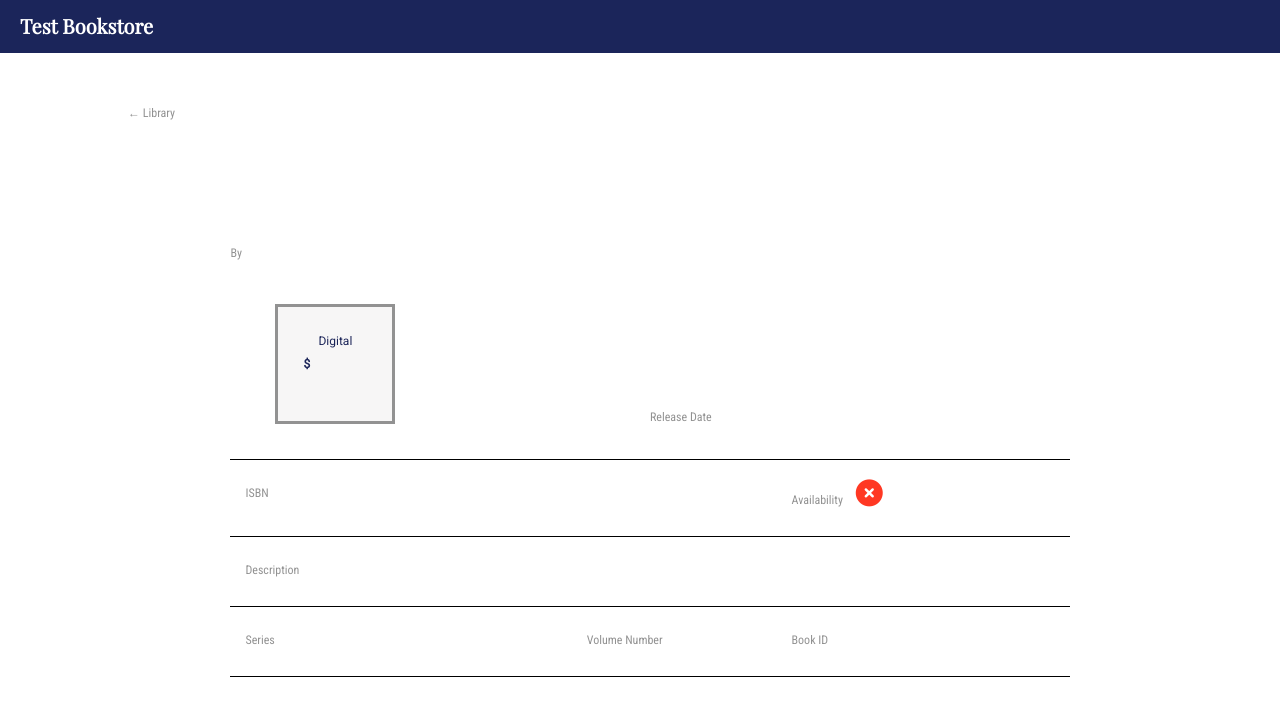
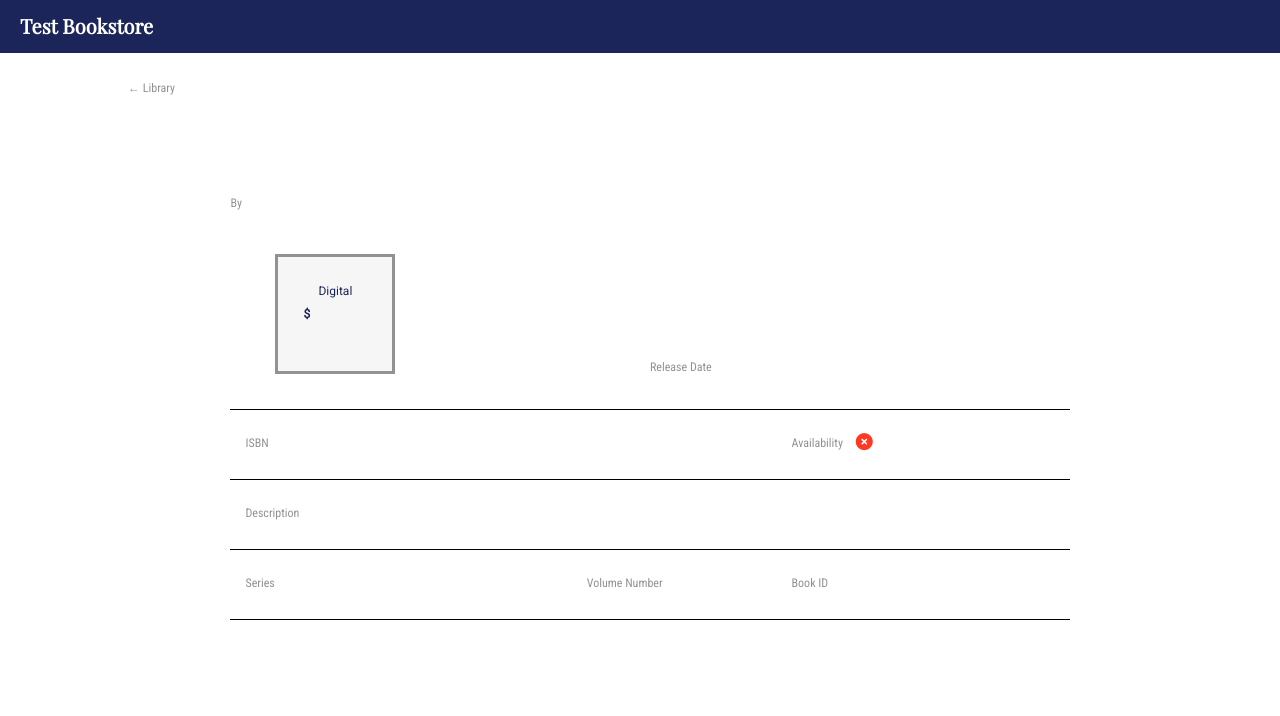
Before and after one commit to B1Dobbs/test_bookstore_d2d, a Django app: template test_bookstore_app/templates/book_detail.html in a window 1280 px wide. Shown: the top 716 px of the page. Run offline with Django 3.2, Linux system fonts and the light colour scheme; the template is opened without the code that fills it, so the values that code supplies are empty; data comes from the database, SQL or seed files in the repository; some libraries are stand-ins or nearby versions.

Commit message:
updated check and x size. Minor spacing changes

```diff
--- a/test_bookstore_app/static/book_detail.css
+++ b/test_bookstore_app/static/book_detail.css
@@ -34,7 +34,7 @@ hr {
 
 .details-block {
     width: 80%;
-    padding-top: 50px;
+    padding-top: 25px;
     margin: auto;
     margin-top: 50px;
     display: block;
@@ -126,13 +126,13 @@ button:hover {
 
 .check {
     color: #92d36e;
-    font-size: 27px;
+    font-size: 17px;
     vertical-align: text-bottom;
 }
 
 .x-mark {
     color: #ff3823;
-    font-size: 27px;
+    font-size: 17px;
     vertical-align: text-bottom;
 }
 
```
